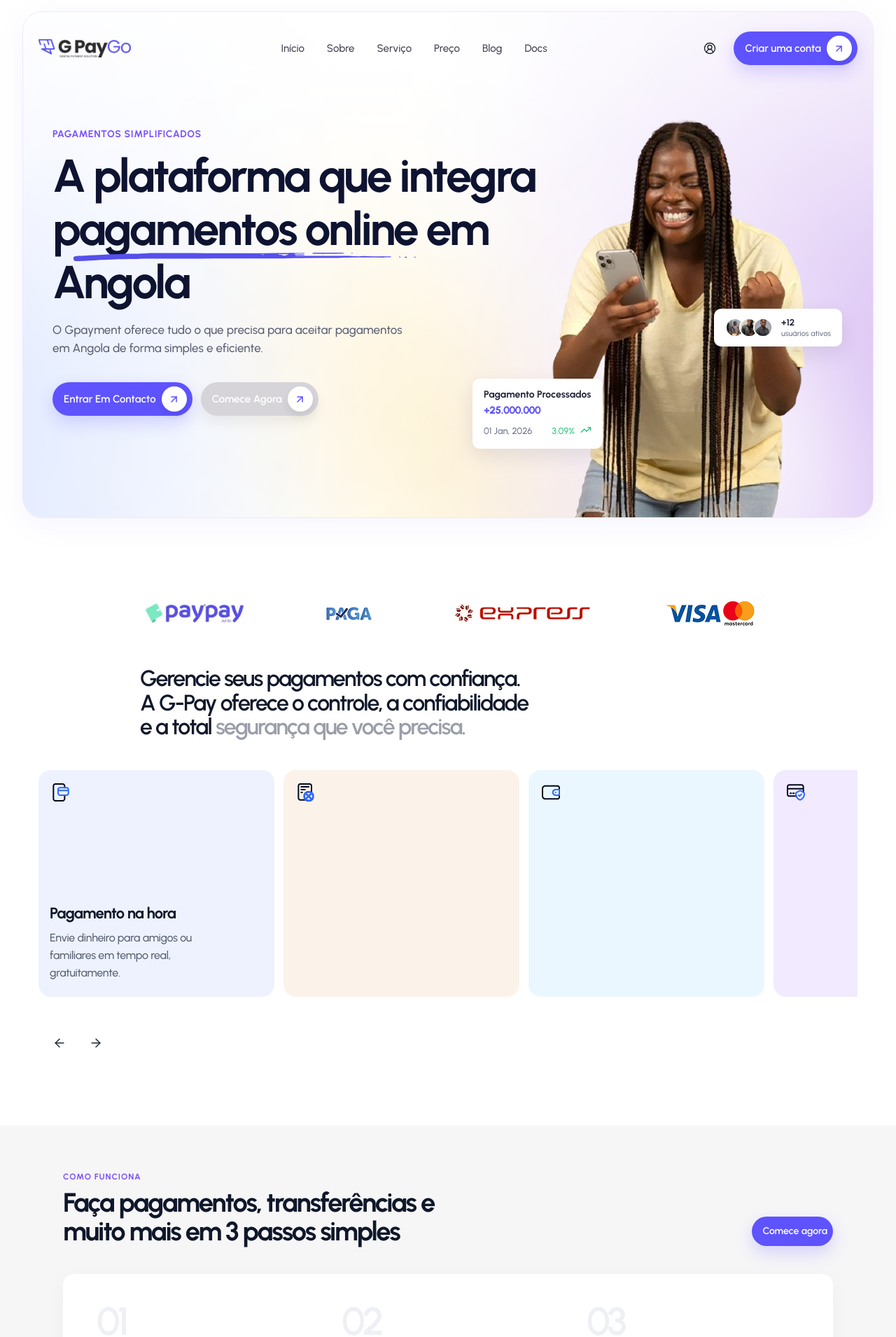
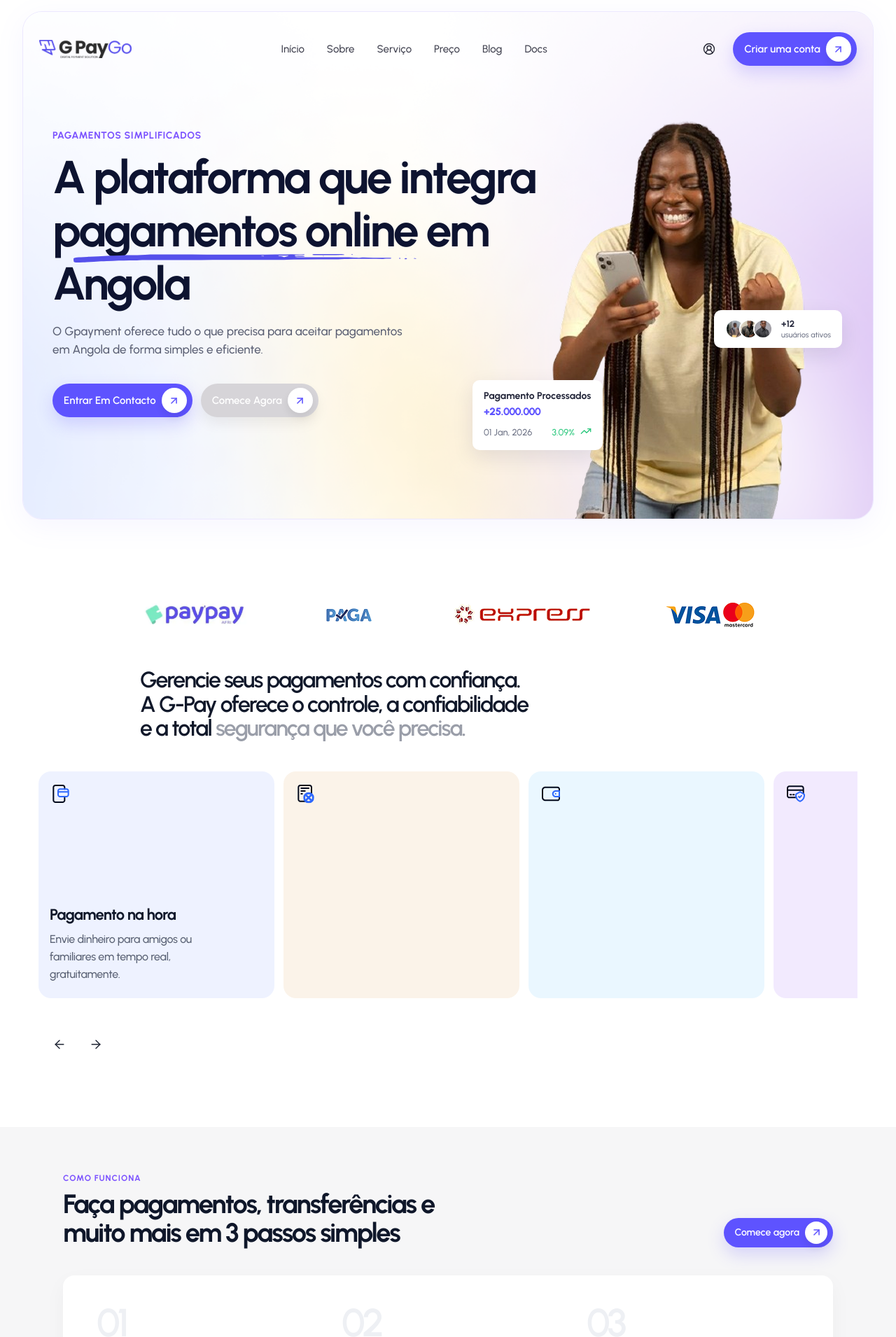
Before and after one commit to Nicolaspz/gpay_front, a Next.js app: page /new in a window 1280 px wide. Shown: the top 1910 px of the page at 70% size. Built offline with nearby package versions, Linux system fonts and the light colour scheme; no server answers.

Commit message:
feat: adjusted sections

```diff
--- a/src/app/new/_components/g-hero.tsx
+++ b/src/app/new/_components/g-hero.tsx
@@ -1,12 +1,13 @@
-"use client";
+"use client"
 
+import { useEffect, useState } from "react";
 import Image from "next/image";
 import { TrendingUp, UserCircle2 } from "lucide-react";
-import G_logo from "@/assets/logo.svg"
-import G_imagem1 from "@/assets/eu.jpeg"
-import G_imagem2 from "@/assets/chris.jpeg"
-import G_imagem3 from "@/assets/euu.jpeg"
-import G_vector from "@/assets/Vector.svg"
+import G_logo from "@/assets/logo.svg";
+import G_imagem1 from "@/assets/eu.jpeg";
+import G_imagem2 from "@/assets/chris.jpeg";
+import G_imagem3 from "@/assets/euu.jpeg";
+import G_vector from "@/assets/Vector.svg";
 import GButton, { GButtonIcon } from "./g-button";
 
 type HeroProps = {
@@ -20,10 +21,28 @@ export default function GPayGoHero({
   backgroundImage = "/page/bg.png",
   heroImage = "/page/modelo.png",
   }: HeroProps) {
+  const [hasScrolled, setHasScrolled] = useState(false);
+
+  useEffect(() => {
+  const handleScroll = () => {
+  setHasScrolled(window.scrollY > 10);
+  };
+
+  handleScroll();
+  window.addEventListener("scroll", handleScroll, { passive: true });
+
+  return () => {
+    window.removeEventListener("scroll", handleScroll);
+  };
+
+}, []);
+
+const headerShellStyles = hasScrolled
+  ? "mx-auto w-[min(100%,1040px)] rounded-full border border-white/60 bg-white/70 px-4 py-3 shadow-[0_18px_50px_rgba(13,19,48,0.10)] backdrop-blur-xl"
+  : "mx-auto w-full rounded-none border border-transparent bg-transparent px-0 py-0 shadow-none backdrop-blur-0";
+
   return (
-    <section
-      className="w-full bg-white px-4 py-4 sm:px-6 lg:px-8"
-    >
+  <section className="w-full bg-white px-4 py-4 sm:px-6 lg:px-8">
     <div className="mx-auto w-full">
   <div
     className="relative overflow-hidden rounded-[28px] border border-[#ECE8FF] bg-white"
@@ -39,6 +58,7 @@ export default function GPayGoHero({
 />
 
       <div className="relative z-10 min-h-[598px] w-full mx-auto max-w-[1170px] pt-6 sm:pt-7 lg:pt-7">
+        <div className={`sticky top-4 z-50 transition-all duration-300 ease-out ${headerShellStyles}`}>
           <header className="flex items-center justify-between gap-4">
             <div className="relative h-10 w-[118px] shrink-0 sm:h-11 sm:w-[132px]">
               <Image
@@ -70,16 +90,18 @@ export default function GPayGoHero({
                 <UserCircle2 className="h-[18px] w-[18px] stroke-[1.8]" />
               </button>
 
-                <GButton variant="primary" size="default"  icon={<GButtonIcon size="default" />}>
+              <GButton
+                variant="primary"
+                size="default"
+                icon={<GButtonIcon size="default" />}
+              >
                 Criar uma conta
               </GButton>
             </div>
           </header>
-
-            {/* sessão conteudo texto + imagem da mulher a usar telemovel */}
+        </div>
 
         <div className="relative mt-10 min-h-[598px] lg:mt-12">
-              {/* esquerda */}
           <div className="relative z-10 max-w-[740px] pt-2 lg:pt-10 xl:pl-5">
             <p className="text-[13px] font-bold uppercase tracking-[0.04em] text-[#7B52FF] sm:text-[14px]">
               PAGAMENTOS SIMPLIFICADOS
@@ -104,17 +126,24 @@ export default function GPayGoHero({
             </p>
 
             <div className="mt-8 flex flex-wrap items-center gap-3 sm:mt-9">
-                  <GButton variant="primary" size="default" icon={<GButtonIcon size="default" />}>
+              <GButton
+                variant="primary"
+                size="default"
+                icon={<GButtonIcon size="default" />}
+              >
                 Entrar Em Contacto
               </GButton>
 
-                  <GButton variant="secondary" size="default" icon={<GButtonIcon size="default" />}>
+              <GButton
+                variant="secondary"
+                size="default"
+                icon={<GButtonIcon size="default" />}
+              >
                 Comece Agora
               </GButton>
             </div>
           </div>
 
-              {/* direita absoluta */}
           <div className="pointer-events-none absolute bottom-0 right-0 hidden h-full w-[520px] lg:block">
             <div className="absolute bottom-0 right-0 h-[608px] w-[507px]">
               <Image
@@ -135,7 +164,9 @@ export default function GPayGoHero({
               </p>
               <div className="mt-2 flex items-end justify-between gap-3 text-[13px] font-medium text-[#6D7285]">
                 <span>01 Jan, 2026</span>
-                    <span className="text-[#28C77B] flex gap-2">3.09% <TrendingUp size={16} /></span>
+                <span className="flex gap-2 text-[#28C77B]">
+                  3.09% <TrendingUp size={16} />
+                </span>
               </div>
             </div>
 
@@ -177,5 +208,6 @@ export default function GPayGoHero({
     </div>
   </div>
 </section>
+
 );
 }
--- a/src/app/new/_components/g-how-it-works.tsx
+++ b/src/app/new/_components/g-how-it-works.tsx
@@ -2,7 +2,7 @@
 
 import Image from "next/image";
 import { CreditCard, Download, Wallet } from "lucide-react";
-import GButton from "./g-button";
+import GButton, { GButtonIcon } from "./g-button";
 
 type HowItWorksProps = {
   videoSrc?: string;
@@ -51,7 +51,7 @@ export default function GPayGoHowItWorks({
             </h2>
           </div>
 
-          <GButton variant="primary" size="sm">
+          <GButton variant="primary" size="sm" icon={<GButtonIcon size="default" />}>
             Comece agora
           </GButton>
         </div>
```
Lines whose indentation alone changed are shown as unchanged.
